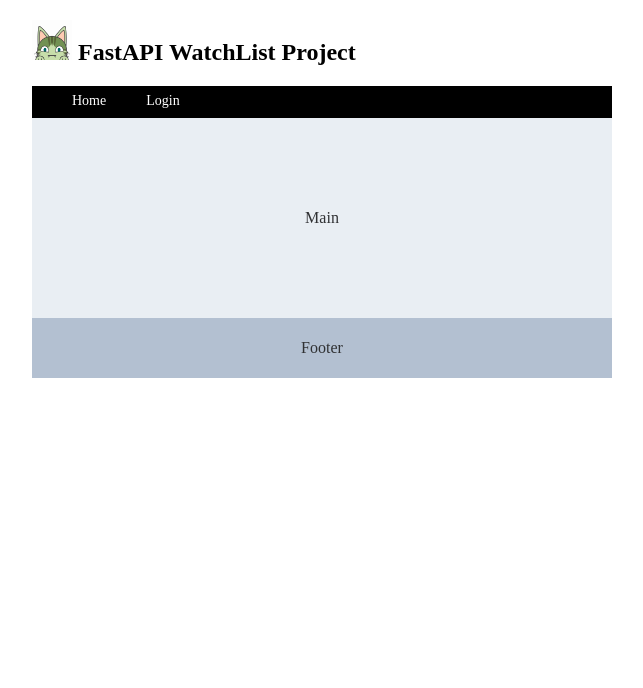
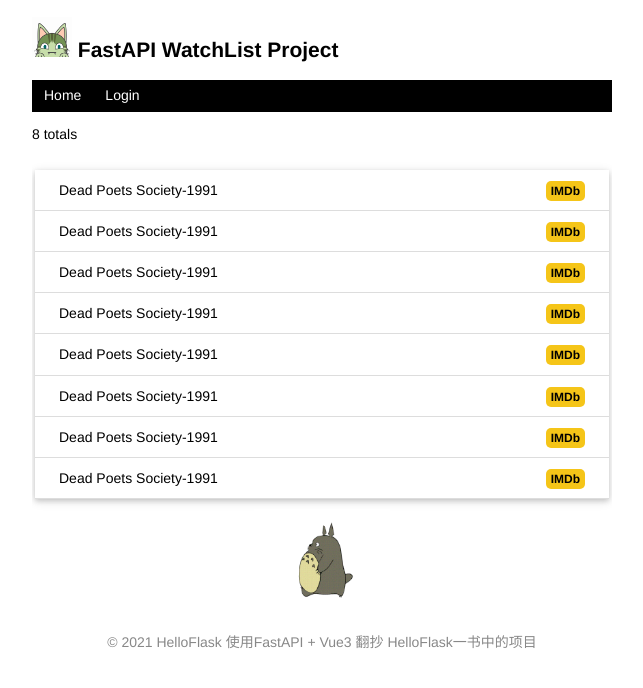
Before and after one commit to zy7y/watch-fastapi, a Vue app in the folder frontend/: page / in a window 1280 px wide. Shown: the top 688 px of the page, without its empty margins (318-961 px from the left). Built offline with nearby package versions, Linux system fonts and the light colour scheme.

Commit message:
style: 首页静态页面

```diff
--- a/frontend/src/App.vue
+++ b/frontend/src/App.vue
@@ -1,12 +1,9 @@
 <script setup>
 import Layout from "@/components/Layout.vue";
-
-
 </script>
 
 <template>
   <Layout />
 </template>
 
-<style>
-</style>
+<style></style>
--- a/frontend/src/assets/css/base.css
+++ b/frontend/src/assets/css/base.css
@@ -1,5 +1,8 @@
-body, .app{
-    max-width: 580px;
-    margin: 0 auto;
-    height: 100%;
+body,
+.app {
+  max-width: 580px;
+  margin: 0 auto;
+  height: 100%;
+  font-size: 14px;
+  font-family: Helvetica, Arial, sans-serif;
 }
--- a/frontend/src/components/Layout.vue
+++ b/frontend/src/components/Layout.vue
@@ -1,68 +1,115 @@
 <script setup>
-
+import { ref } from "vue";
+const isLogin = ref(false); // 已登录
 </script>
 
 <template>
   <el-container>
     <h2>
-        <img src="@/assets/img/avatar.png" style="width: 40px;">
+      <img src="@/assets/img/avatar.png" style="width: 40px" />
       FastAPI WatchList Project
     </h2>
     <el-header>
-        <el-menu
-    :default-active="activeIndex2"
-    mode="horizontal"
-    @select="handleSelect"
-  >
+      <el-menu :default-active="1" mode="horizontal" @select="handleSelect">
         <el-menu-item index="1">Home</el-menu-item>
+        <template v-if="!isLogin">
           <el-menu-item index="2">Login</el-menu-item>
+        </template>
+        <template v-else>
+          <el-menu-item index="2">Settings</el-menu-item>
+          <el-menu-item index="3">Logout</el-menu-item>
+        </template>
       </el-menu>
     </el-header>
-      <el-main>Main</el-main>
-      <el-footer>Footer</el-footer>
+    <p>8 totals</p>
+    <el-main>
+      <ul class="movie-list">
+        <li v-for="i in 8">
+          Dead Poets Society-1991
+          <span class="float-right">
+            <a
+              class="imdb"
+              href="https://www.imdb.com/find?q=Dead Poets Society"
+              target="_blank"
+            >
+              IMDb
+            </a>
+          </span>
+        </li>
+      </ul>
+      <img src="@/assets/img/totoro.gif" class="dudu" />
+    </el-main>
+    <el-footer>
+      <span
+        >© 2021
+        <a herf="http://helloflask.com/tutorial/">HelloFlask</a>
+        <a
+          herf="https://space.bilibili.com/438858333/channel/detail?cid=190225&ctype=0"
+        >
+          使用FastAPI + Vue3 翻抄 HelloFlask一书中的项目
+        </a>
+      </span>
+    </el-footer>
   </el-container>
 </template>
 
 <style scoped>
-.el-header, .el-menu {
+.el-header,
+.el-menu {
   height: 32px;
   background-color: black;
   line-height: 32px;
   text-align: center;
+  padding: 0 !important;
 }
 .el-menu-item {
   height: 32px !important;
-  /*border: none !important;*/
   color: white;
+  padding: 8px 12px !important;
 }
 .el-menu {
   height: 32px;
   border: none !important;
 }
 .el-footer {
-  background-color: #b3c0d1;
-  color: var(--el-text-color-primary);
+  color: #888;
+  margin-top: 15px;
   text-align: center;
-  line-height: 60px;
+  padding: 10px;
 }
 
 .el-main {
-  background-color: #e9eef3;
-  color: var(--el-text-color-primary);
-  text-align: center;
-  line-height: 160px;
+  padding: 0 3px 0 3px !important;
 }
 
-body > .el-container {
-  margin-bottom: 40px;
+.movie-list {
+  list-style-type: none;
+  padding: 0;
+  margin-bottom: 10px;
+  box-shadow: 0 2px 5px 0 rgb(0 0 0 / 16%), 0 2px 10px 0 rgb(0 0 0 / 12%);
+}
+.movie-list li {
+  padding: 12px 24px;
+  border-bottom: 1px solid #ddd;
 }
 
-.el-container:nth-child(5) .el-aside,
-.el-container:nth-child(6) .el-aside {
-  line-height: 260px;
+.imdb {
+  font-size: 12px;
+  font-weight: bold;
+  color: black;
+  text-decoration: none;
+  background: #f5c518;
+  border-radius: 5px;
+  padding: 3px 5px;
 }
 
-.el-container:nth-child(7) .el-aside {
-  line-height: 320px;
+.float-right {
+  float: right;
+}
+
+.dudu {
+  display: block;
+  margin: 0 auto;
+  height: 100px;
 }
 </style>
--- a/frontend/src/main.js
+++ b/frontend/src/main.js
@@ -2,7 +2,7 @@ import { createApp } from "vue";
 import App from "./App.vue";
 
 // 导入重置样式css文件
-import 'normalize.css'
-import '@/assets/css/base.css'
+import "normalize.css";
+import "@/assets/css/base.css";
 
 createApp(App).mount("#app");
```
Lines whose indentation alone changed are shown as unchanged.
